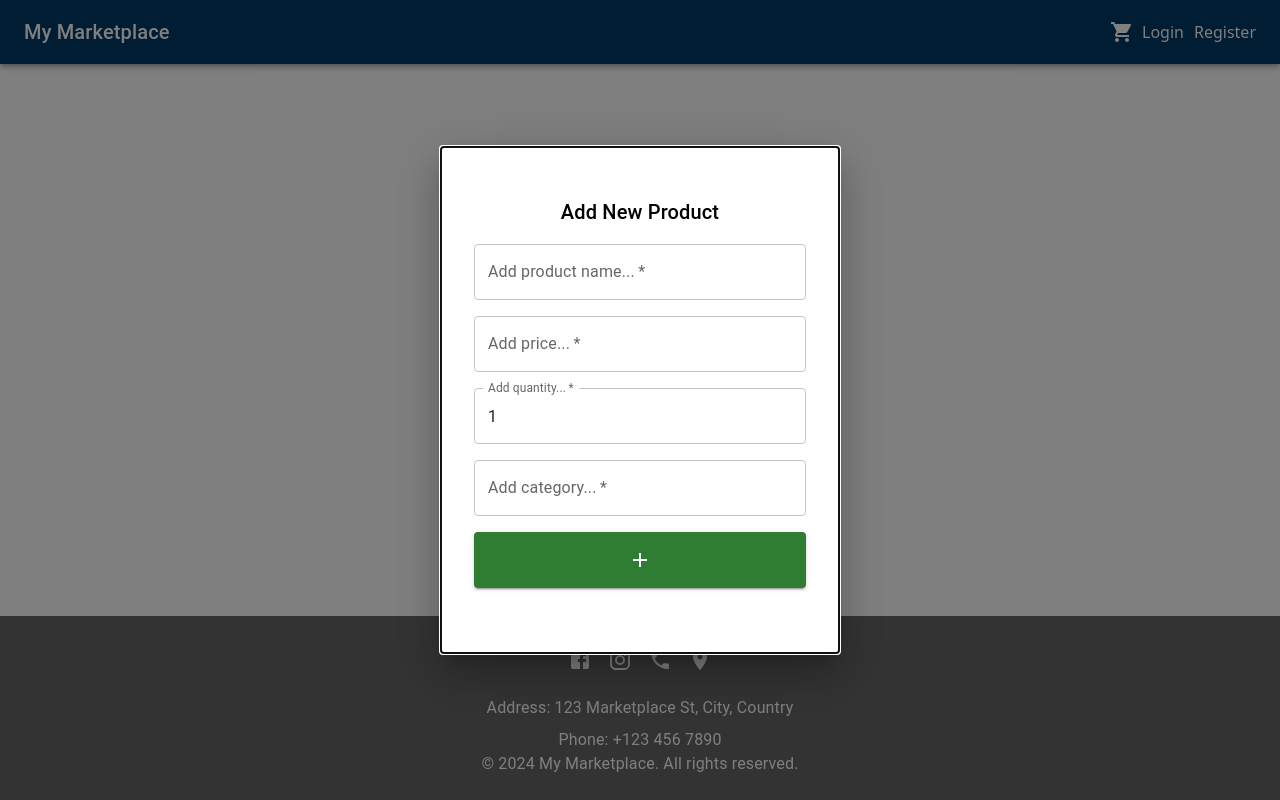
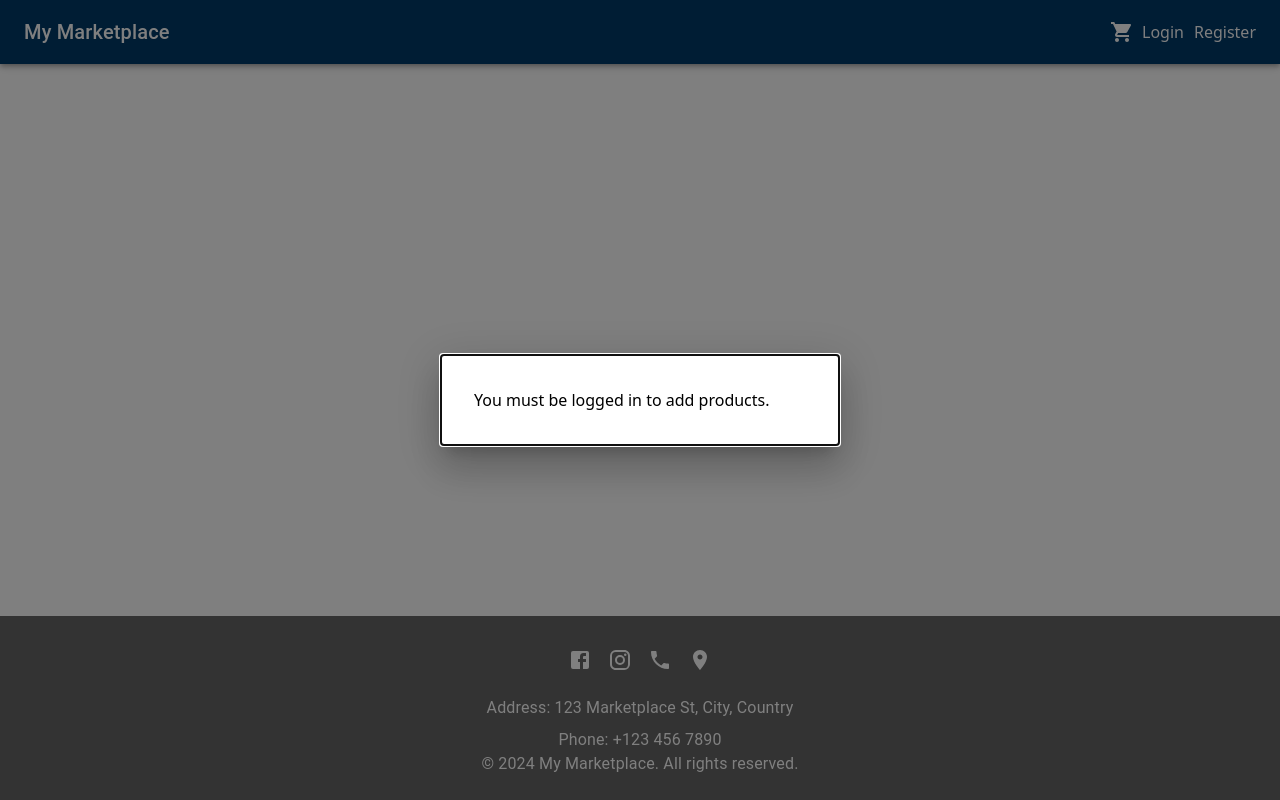
Before and after one commit to pazgu/MarketPlace--frontend, a React (Vite) app: page /products/create in a window 1280 px wide. Built offline with nearby package versions, Linux system fonts and the light colour scheme.

Commit message:
Allow only logged-in users to add products.

```diff
--- a/src/Components/AddProductForm.jsx
+++ b/src/Components/AddProductForm.jsx
@@ -10,6 +10,7 @@ import CircularProgress from '@mui/material/CircularProgress';
 import Typography from '@mui/material/Typography';
 import { useNavigate } from 'react-router-dom';
 import { AuthContext } from '../context/AuthContext';
+import { PRODUCTS_BASE_URL } from '../constants/url.constant';
 
 function AddProductForm() {
     const [newProductName, setNewProductName] = useState("");
@@ -36,13 +37,15 @@ function AddProductForm() {
             name: newProductName,
             price: newProductPrice,
             quantity: newProductQuantity,
-            category: newProductCategory,
+            categories: newProductCategory.split(", "),
             user: loggedInUser.userId
           };
+          console.log(newProduct.user);
+          console.log(newProduct.categories);
           setLoading(true);
-          await axios.post("http://localhost:3000/api/products", newProduct, {
+          await axios.post(`${PRODUCTS_BASE_URL}/create`, newProduct, {
             headers: {
-              Authorization: `${localStorage.getItem('token')}` // Send token in request headers
+              Authorization: `${loggedInUser.token}` // Send token in request headers
             }
           });
           setNewProductName("");
@@ -57,6 +60,10 @@ function AddProductForm() {
           setLoading(false);
         }
       }
+  }
+
+  if (!loggedInUser) {
+    return <p>You must be logged in to add products.</p>;
   }
 
     return (
--- a/src/Pages/MyProducts.jsx
+++ b/src/Pages/MyProducts.jsx
@@ -5,30 +5,40 @@ import { Button, Grid, Typography, Card, CardContent, CardMedia, CardActions} fr
 import { Link} from "react-router-dom";
 import { AuthContext } from '../context/AuthContext';
 import axios from 'axios';
-import { USER_BASE_URL } from '../constants/url.constant';
+import { PRODUCTS_BASE_URL} from '../constants/url.constant';
 
 const MyProducts = () => {
   const { loggedInUser } = useContext(AuthContext);
+  console.log(loggedInUser);
   const [products, setProducts] = useState([]);
 
   useEffect(() => {
     const fetchUserProducts = async () => {
+      if (!loggedInUser?.token) {
+        console.error('User is not logged in');
+        return;
+      }
+
       try {
-        const response = await axios.get(`${USER_BASE_URL}/${loggedInUser.userId}`);
+        console.log('Fetching products for user:', loggedInUser);
+        const response = await axios.get(`${PRODUCTS_BASE_URL}/myProducts`, {
+          headers: {
+            Authorization: `${loggedInUser.token}`
+          }
+        });
+        console.log('Response:', response.data);
         setProducts(response.data.products);
-        console.log(products);
       } catch (error) {
         console.error('Error fetching user products:', error);
       }
     };
 
-    if (loggedInUser) {
-      fetchUserProducts();
-    }
+    fetchUserProducts();
   }, [loggedInUser]);
 
+
   if (!loggedInUser) {
-    return <p>Loading...</p>;
+    return <p>You must be logged in to see your products.</p>;
   }
   return (
     <div>
```
